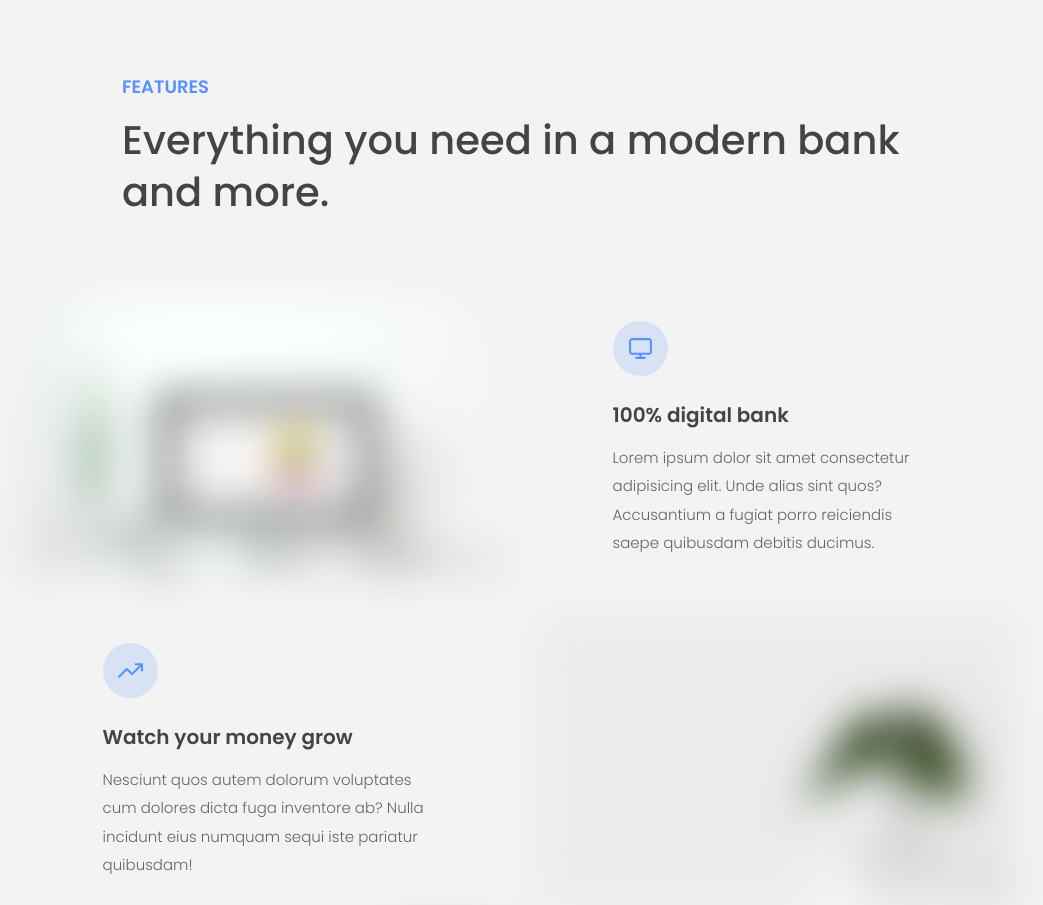
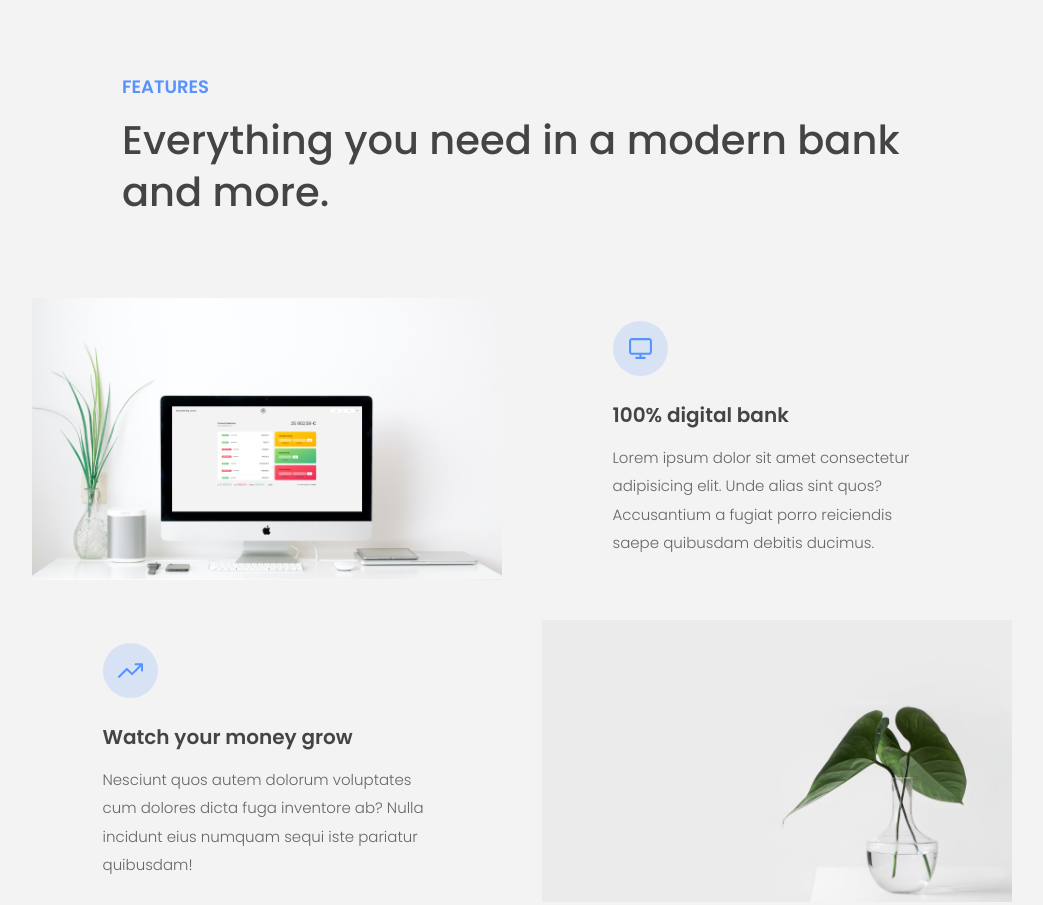
Before and after one commit to jeevakalaiselvam/javascript-mockwebsite-banking, a plain HTML site: page index.html in a window 1280 px wide. Shown: the part 881-1786 px from the top of the page, without its empty margins (118-1161 px from the left). Drawn offline with Linux system fonts and the light colour scheme.

Commit message:
lazy loading working

```diff
--- a/script.js
+++ b/script.js
@@ -132,3 +132,43 @@ const headerObserver = new IntersectionObserver(stickyNav, {
     rootMargin: `-${navHeight}px`, //Add extra padding
 });
 headerObserver.observe(header);
+
+//Fade In animation for sections
+const allSections = document.querySelectorAll(".section");
+const revealSection = (entries, observer) => {
+    const [entry] = entries;
+    if (!entry.isIntersecting) {
+        return;
+    }
+    entry.target.classList.remove("section--hidden");
+    observer.unobserve(entry.target);
+};
+const sectionObserver = new IntersectionObserver(revealSection, {
+    root: null,
+    threshold: 0.15,
+});
+allSections.forEach((section) => {
+    section.classList.add("section--hidden");
+    sectionObserver.observe(section);
+});
+
+//Lazy Loading Logic for all images that need to be replaced with high res images
+const imageTargets = document.querySelectorAll("img[data-src]");
+const loadImage = (entries, observer) => {
+    const [entry] = entries;
+    if (!entry.isIntersecting) return;
+
+    entry.target.src = entry.target.dataset.src;
+
+    //Remove blur on low resolution images when high res image is loaded
+    entry.target.addEventListener("load", () => {
+        entry.target.classList.remove("lazy-img");
+    });
+    observer.unobserve(entry.target); //Unobserve from the target as the image is already loaded ie our work is done
+};
+const imageObserver = new IntersectionObserver(loadImage, {
+    root: null,
+    threshold: 0,
+    rootMargin: "200px", //Make sure that the upcoming images are loading before user reaches them
+});
+imageTargets.forEach((image) => imageObserver.observe(image));
--- a/style.css
+++ b/style.css
@@ -39,7 +39,7 @@ body {
     padding: 15rem 3rem;
     border-top: 1px solid #ddd;
 
-    transition: transform 1s, opacity 1s;
+    transition: transform 0.5s, opacity 0.5s;
 }
 
 .section--hidden {
```
